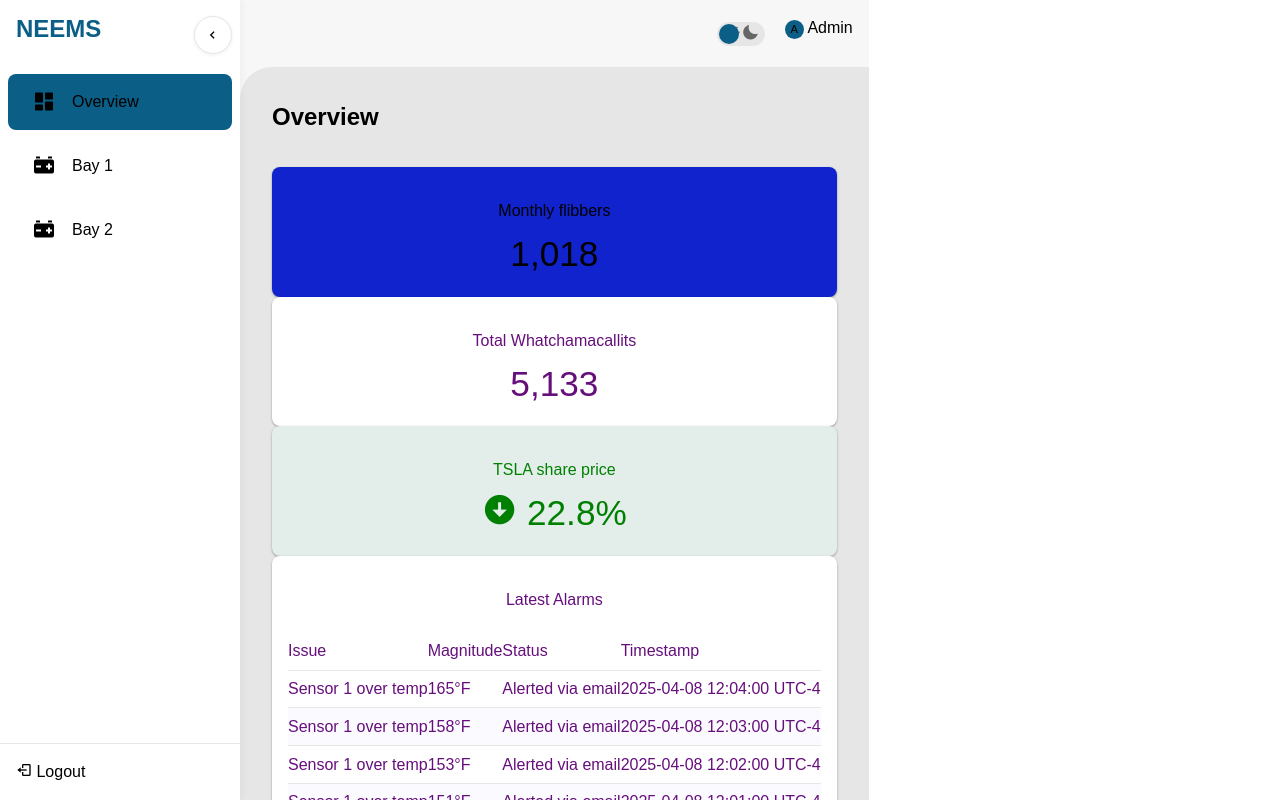
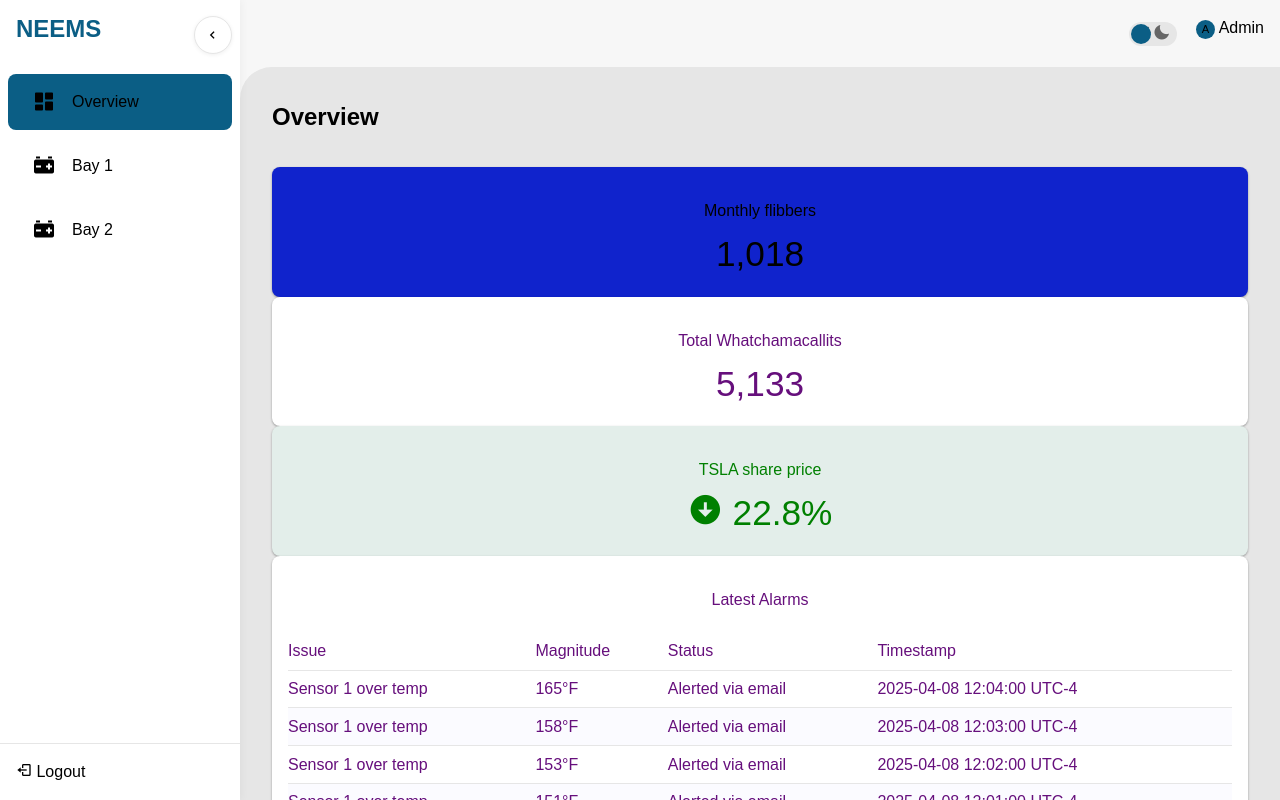
Before and after one commit to Newtown-Energy/neems-react, a React (Vite) app: page / in a window 1280 px wide. Shown: the top 800 px of the page. Built offline with nearby package versions, Linux system fonts and the light colour scheme.

Commit message:
Rename overview to main-content, fill width of window

```diff
--- a/src/App.tsx
+++ b/src/App.tsx
@@ -7,7 +7,7 @@ const App: React.FC = () => {
   return (
     <div className="body-content">
       <Sidebar />
-      <div className="overview">
+      <div className="main-content">
         <header>
           <ThemeSwitcher />
           <div><span className="avatar">A</span> Admin</div>
--- a/src/styles/App.scss
+++ b/src/styles/App.scss
@@ -8,10 +8,22 @@
   font-family: Arial, Helvetica, sans-serif;
 }
 
+#root {
+  width: 100vw;
+}
+
 .body-content {
   display: flex;
   background-color: var(--bg-secondary);
   height: 100vh;
+}
+
+.main-content {
+  flex-grow: 1;
+  display: flex;
+  flex-direction: column;
+  min-width: 0;
+  flex: 1 1 0%;
 }
 
 header {
@@ -31,14 +43,6 @@ header {
   border-radius: 50%;
   background-color: var(--accent-secondary);
   color: var(--text-inverse);
-}
-
-.overview {
-  flex-grow: 1;
-  display: flex;
-  flex-direction: column;
-  min-width: 0;
-  flex: 1 1 0%;
 }
 
 main {
```
